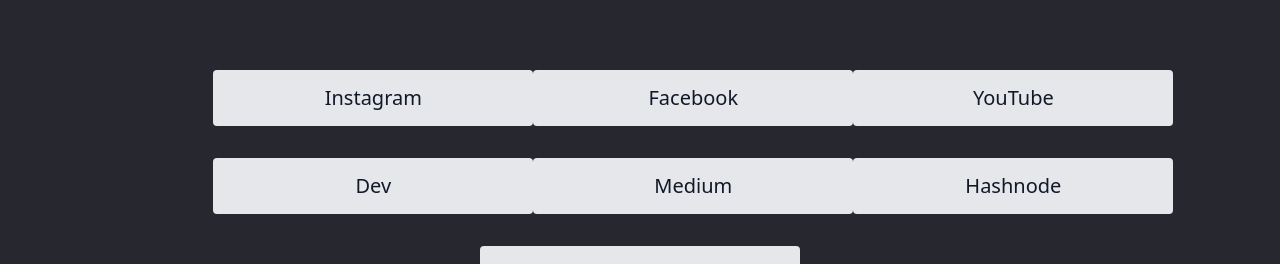
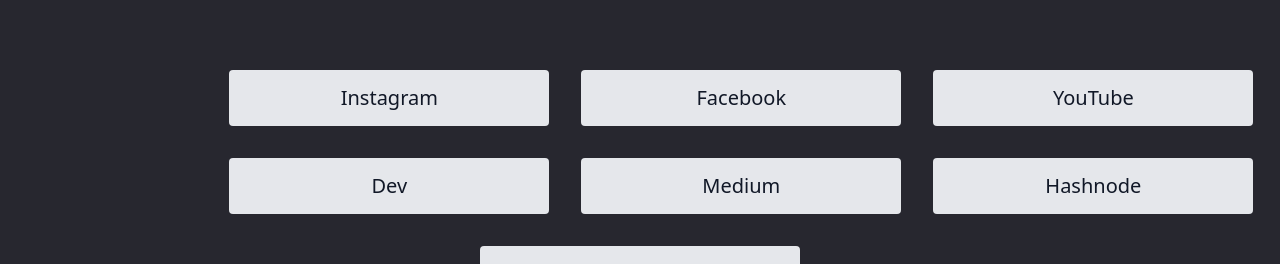
Before and after one commit to designingcoder/designingcoder.github.io, a Next.js app: page / in a window 1280 px wide. Shown: the part 128-392 px from the top of the page. Built offline with nearby package versions, Linux system fonts and the light colour scheme.

Commit message:
fix: spacing

```diff
--- a/src/styles/index.css
+++ b/src/styles/index.css
@@ -2,7 +2,7 @@
 @tailwind components;
 
 .social-tab {
-  @apply bg-gray-200 hover:bg-gray-300 flex flex-wrap justify-center content-center lg:w-80 w-full md:h-14 h-12 rounded md:my-8 lg:my-4 my-8 text-gray-900 text-xl md:text-xl align-middle font-medium md:font-normal;
+  @apply bg-gray-200 hover:bg-gray-300 flex flex-wrap justify-center content-center lg:w-80 w-full md:h-14 h-12 rounded md:my-8 lg:my-4 my-8 text-gray-900 text-xl md:text-xl align-middle font-medium md:font-normal mx-4;
 }
 
 @tailwind utilities;
```
Also changed, not shown: 1 other file (tests, documents, lock files or other folders).
